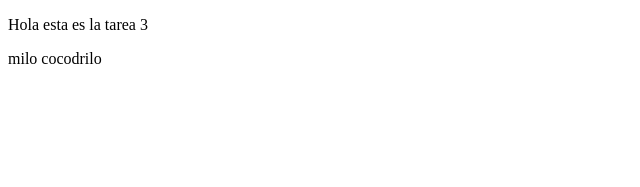
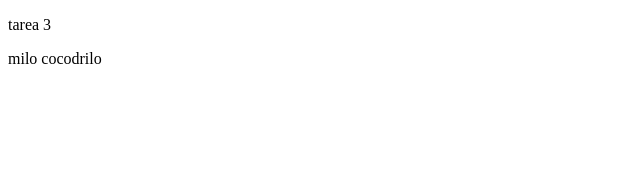
Before and after one commit to pedro-chvo/tarea3_TIC, a plain HTML site: page index.html in a window 1280 px wide. Shown: the whole page, without its empty margins (0-640 px from the left). Drawn offline with Linux system fonts and the light colour scheme.

Commit message:
cambios pedro 3

```diff
--- a/index.html
+++ b/index.html
@@ -9,7 +9,7 @@
 </head>
 
 <body>
-  <p> Hola esta es la tarea 3</p>
+  <p> tarea 3</p>
   <p>milo cocodrilo</p>
 
 
```
